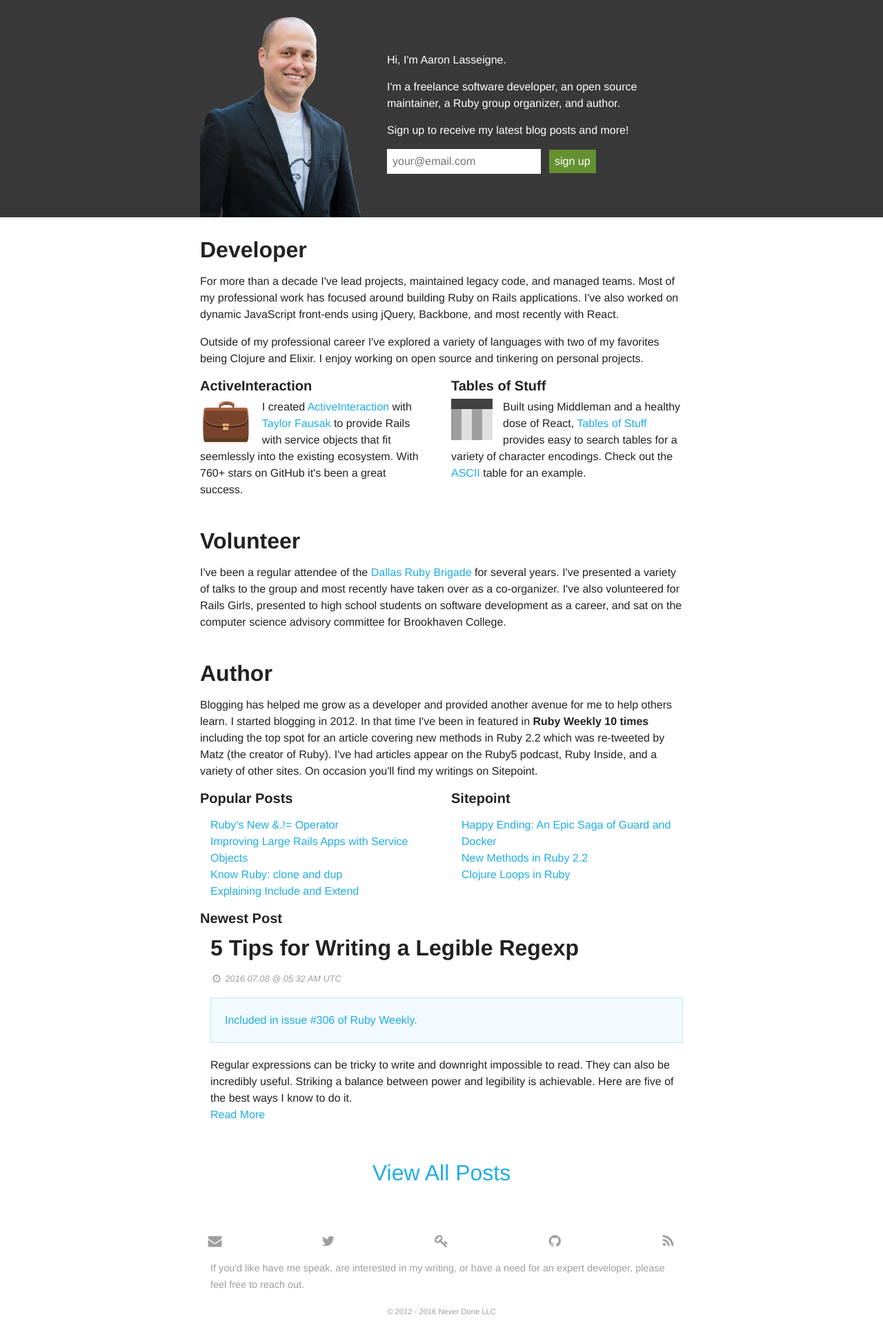
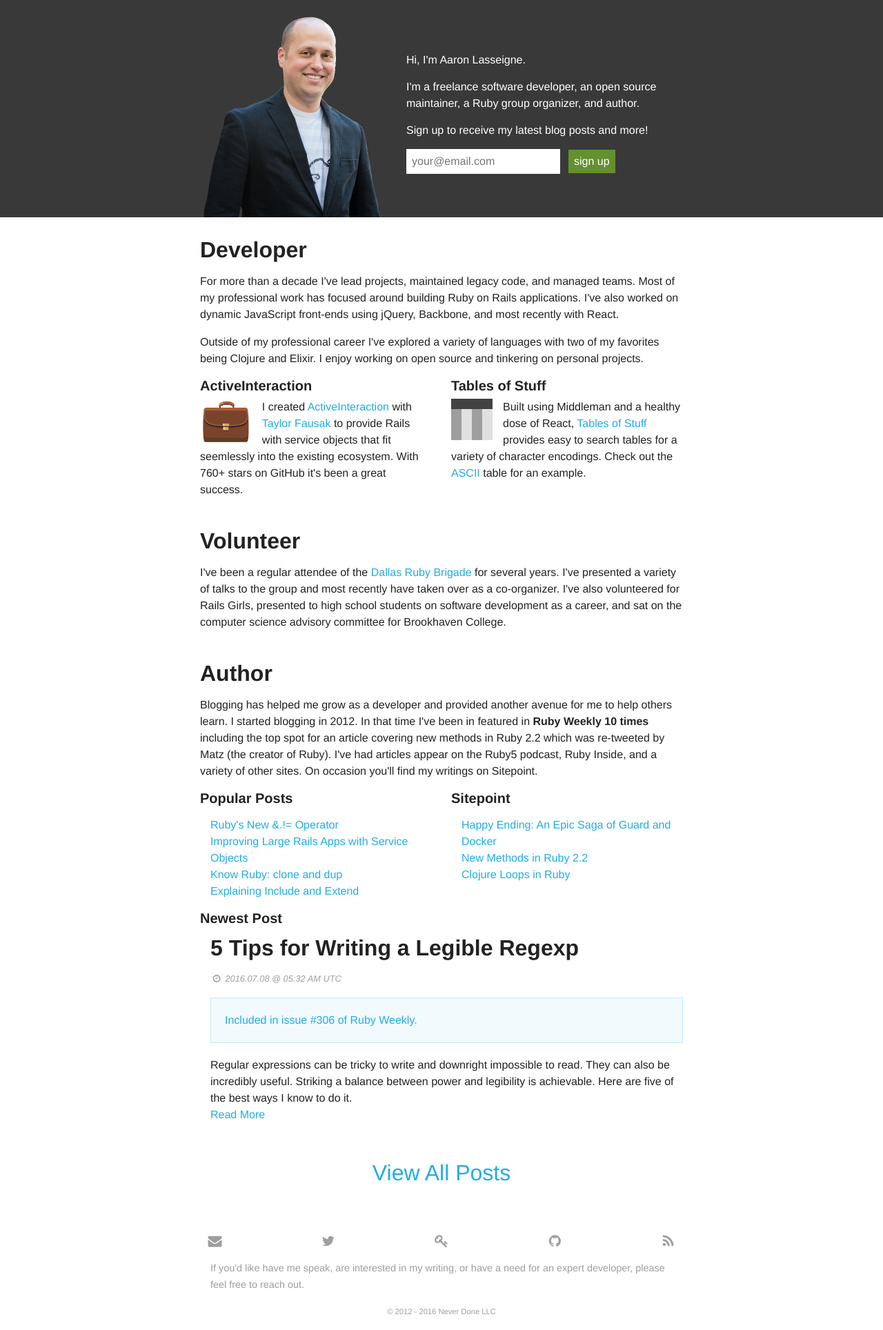
Before and after one commit to AaronLasseigne/aaronlasseigne.github.com, a Jekyll site: the page built from index.html, in a window 1280 px wide. Shown: the whole page at 69% size. Built offline with Jekyll 4.4.1, drawn with Linux system fonts in a browser that asks for light colours.

Commit message:
I got my arm back!

```diff
--- a/_css/variables.scss
+++ b/_css/variables.scss
@@ -1,6 +1,6 @@
 $spacing: .9375rem;
 
-$screen-small: 560px;
+$screen-small: 590px;
 $screen-medium: 720px;
 
 $body-text: #222;
--- a/index.html
+++ b/index.html
@@ -7,7 +7,7 @@
   <div class="container homepage-header">
     <picture>
       <source
-        media="(min-width: 560px)"
+        media="(min-width: 590px)"
         srcset="/images/index/full_me.png 1x, /images/index/full_me-2x.png 2x"
       >
       <source srcset="/images/me.png 1x, /images/me-2x.png 2x">
```
Also changed, not shown: assets/all.css, images/index/full_me-2x.png, images/index/full_me.png.
